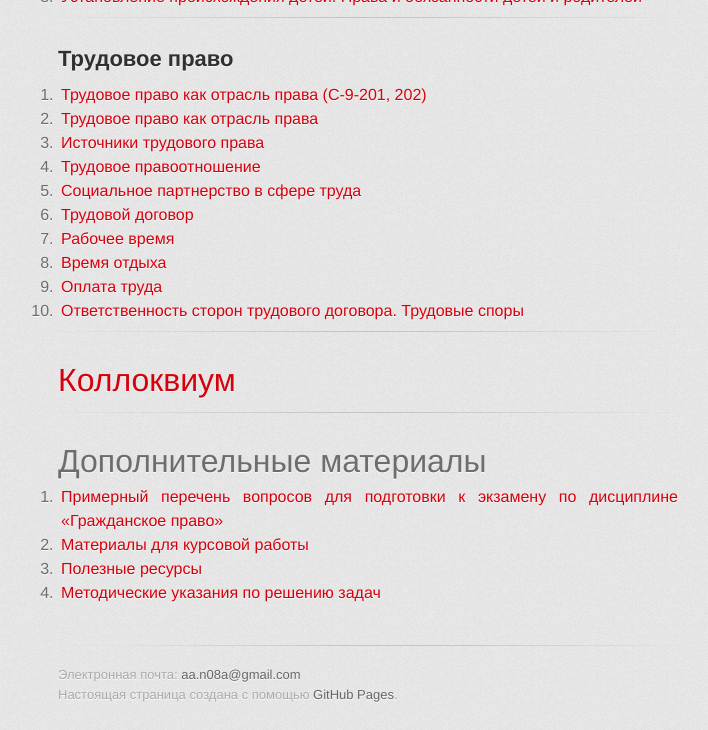
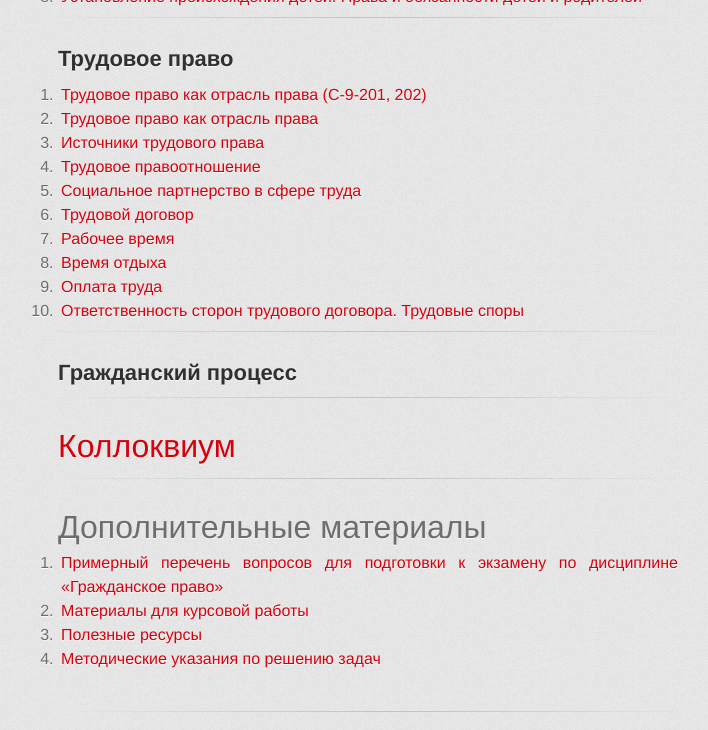
Before and after one commit to a-nova/a-nova.github.io, a Jekyll site: the page built from index.md, in a window 1280 px wide and 900 px high, scrolled down 808 px, cut to the strip 0-730 px from the top of the window. Shown: the whole strip, without its empty margins (272-980 px from the left). Built offline with Jekyll 4.4.1, drawn with Linux system fonts in a browser that asks for light colours; some web fonts are replaced.

Commit message:
init gpp

```diff
--- a/_config.yml
+++ b/_config.yml
@@ -20,6 +20,8 @@ collections:
     output: true
   tr:
     output: true
+  gpp:
+    output: true
   presentations:
     output: true
   notifs:
--- a/index.md
+++ b/index.md
@@ -72,6 +72,22 @@ th {
 
 <hr />
 
+<h2>Гражданский процесс</h2>
+
+<ol>
+
+{% for lesson in site.gpp %}
+
+  <li>
+    <a href="{{ lesson.url }}">
+      {{ lesson.title }}
+    </a>
+  </li>
+
+{% endfor %}
+
+<hr />
+
 <h1><a href="/colloc">Коллоквиум</a></h1>
 
 <hr />
```
